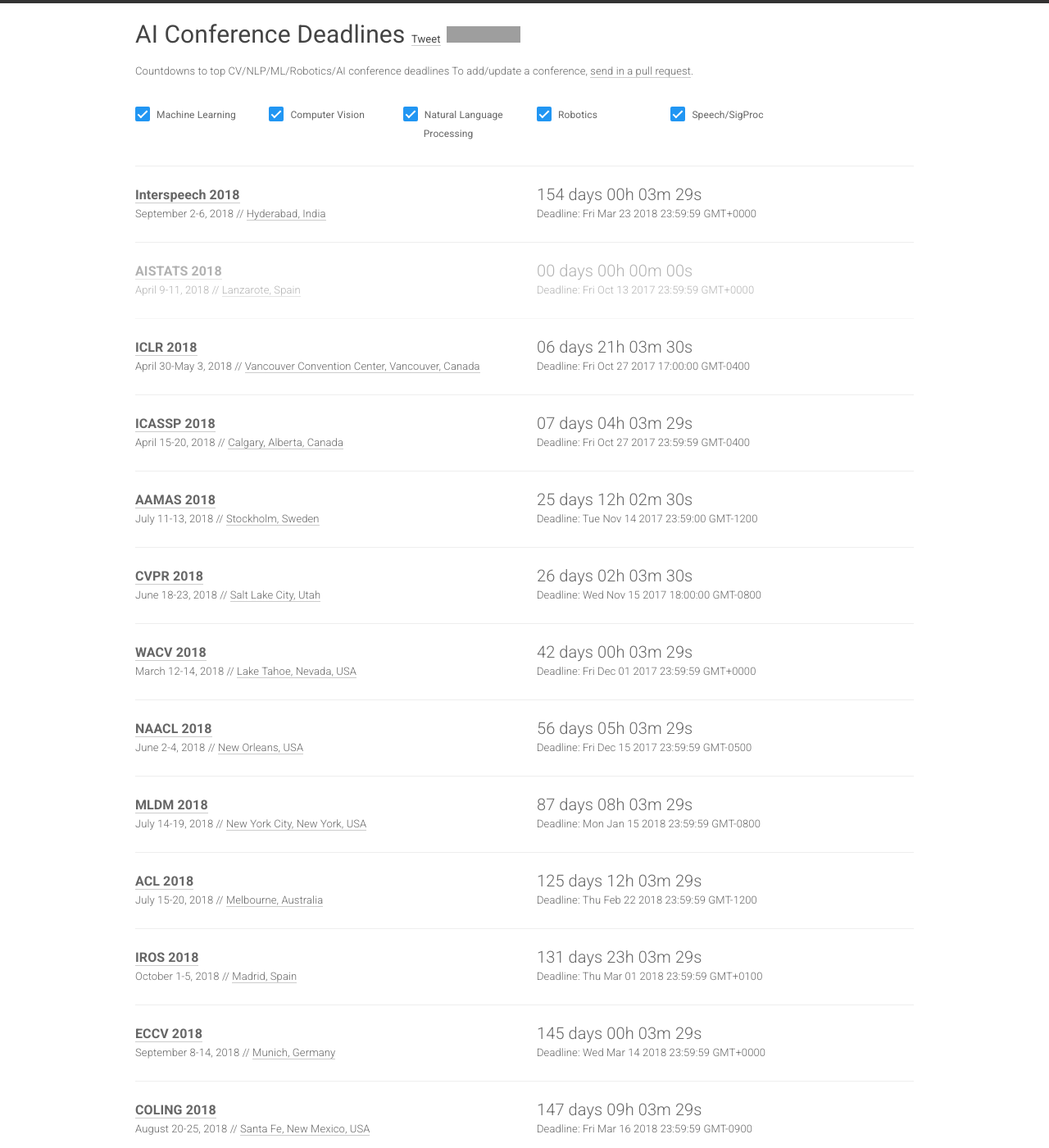
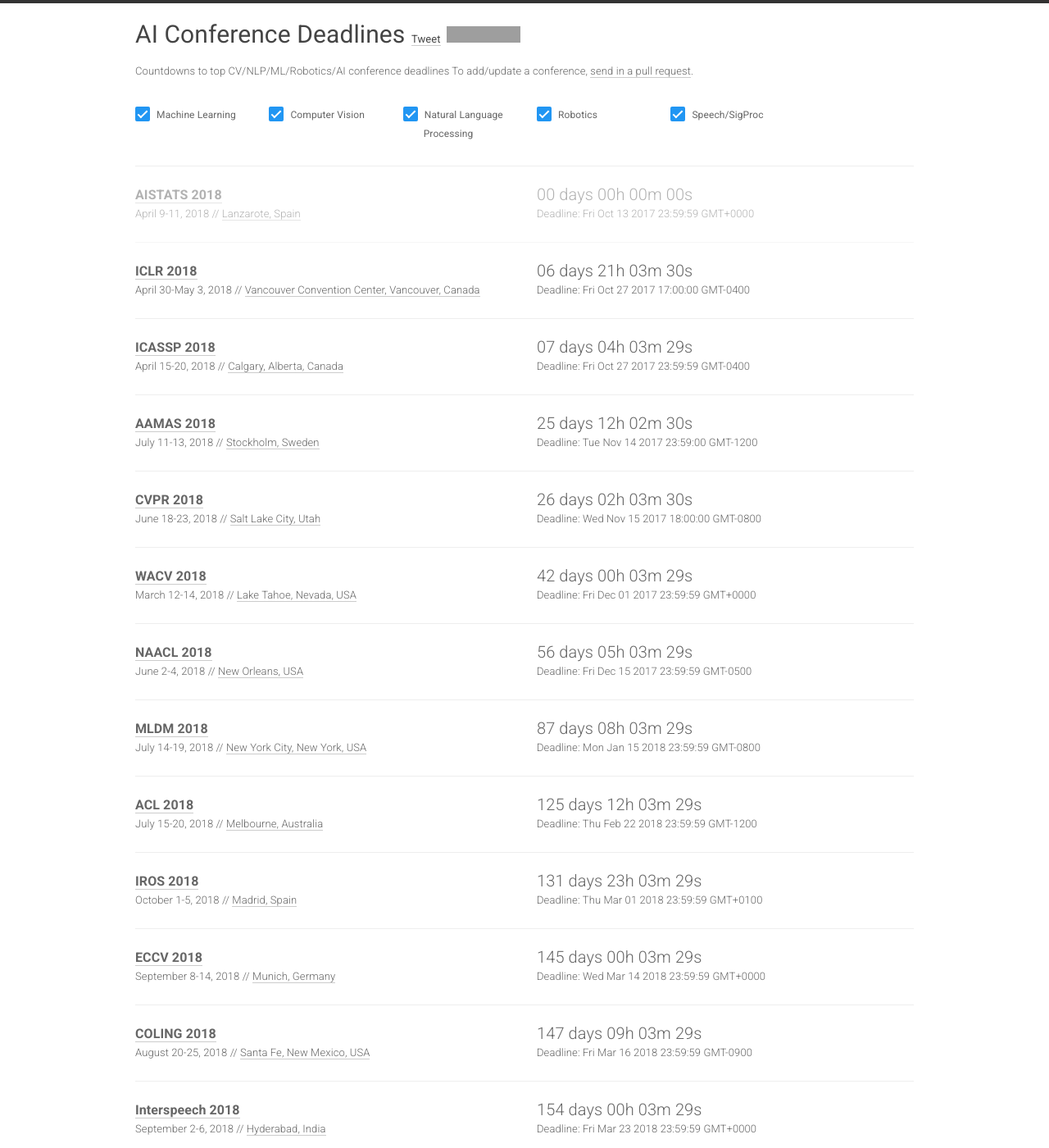
Before and after one commit to paperswithcode/ai-deadlines, a Jekyll site: the page built from index.html, in a window 1280 px wide and 1400 px high. Shown: the whole window at 82% size. Built offline with Jekyll 4.4.1, drawn with Linux system fonts in a browser that asks for light colours; nearby versions of some CDN libraries; comment, search, counter and statistics services are not loaded; some of the changed lines change nothing that is shown; grey boxes are pictures that could not be loaded.

Commit message:
Rearranging

```diff
--- a/_data/conferences.yml
+++ b/_data/conferences.yml
@@ -1,14 +1,4 @@
 ---
-
-- name: Interspeech
-  year: 2018
-  id: interspeech18
-  link: http://interspeech2018.org/
-  deadline: "2018-03-23 23:59:59"
-  timezone: Etc/GMT
-  date: September 2-6, 2018
-  place: Hyderabad, India
-  sub: SP
 
 - name: AISTATS
   year: 2018
@@ -127,6 +117,16 @@
   place: Santa Fe, New Mexico, USA
   sub: NLP
 
+- name: Interspeech
+  year: 2018
+  id: interspeech18
+  link: http://interspeech2018.org/
+  deadline: "2018-03-23 23:59:59"
+  timezone: Etc/GMT
+  date: September 2-6, 2018
+  place: Hyderabad, India
+  sub: SP
+
 - name: ICML
   year: 2018
   id: icml18
```
